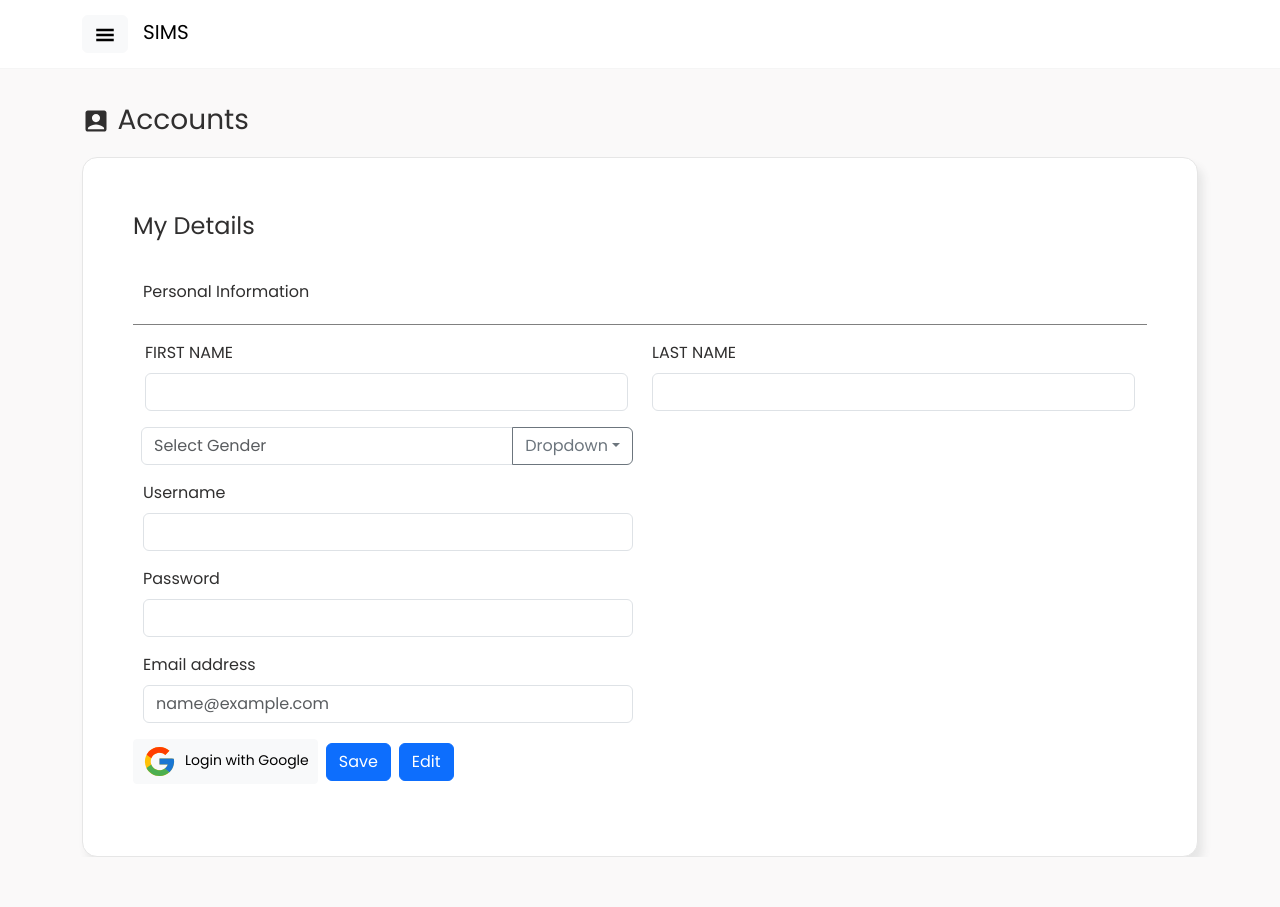
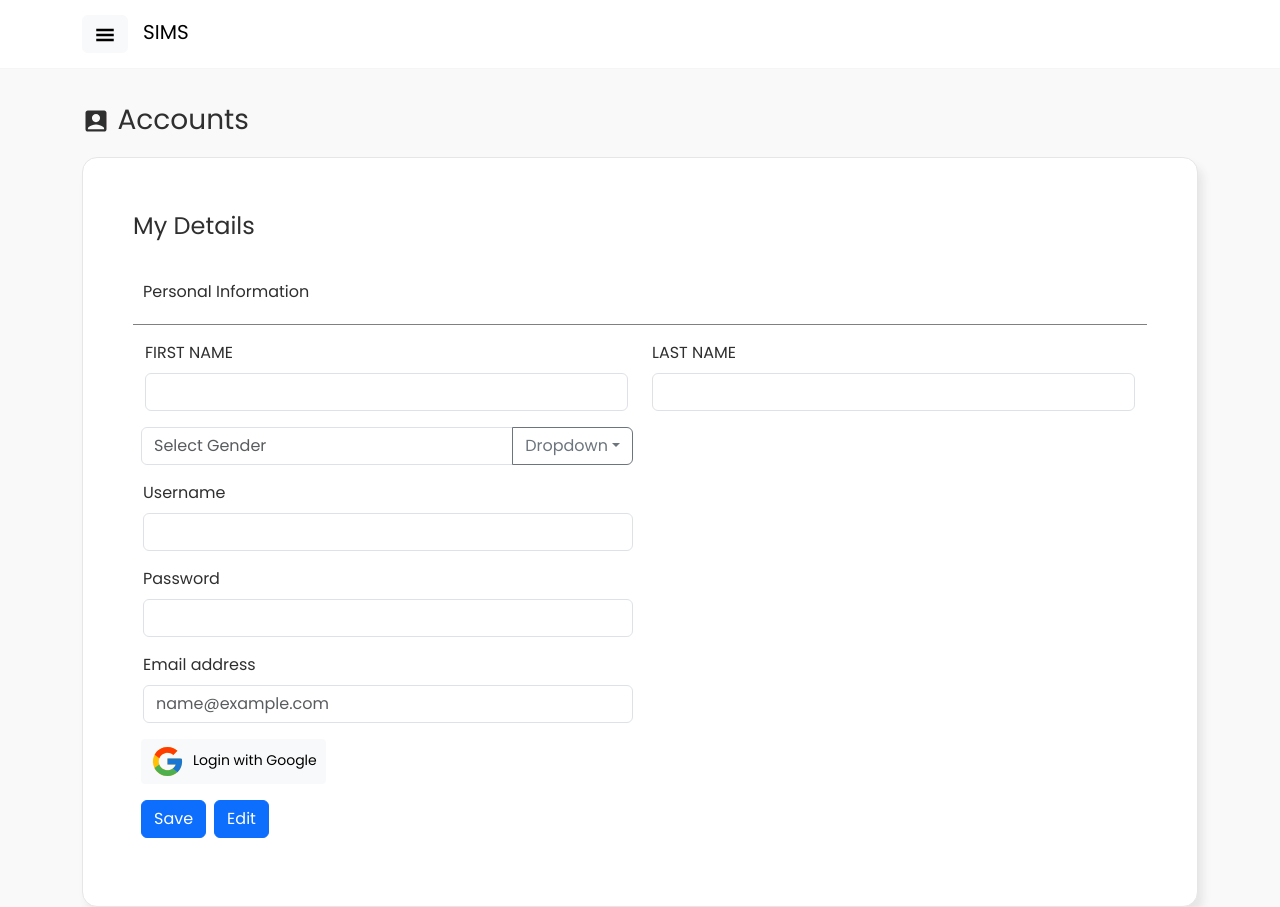
Before and after one commit to MarkRyuo/SalesInventoryManagementSystem_SIMS, a React (Vite) app in the folder client/: page /MyProfile in a window 1280 px wide. Before the commit the page ends 857 px from the top, so only its background shows below. Built offline with nearby package versions, Linux system fonts and the light colour scheme.

Commit message:
Setting up: Login

```diff
--- a/client/src/pages/MyProfile.jsx
+++ b/client/src/pages/MyProfile.jsx
@@ -13,18 +13,20 @@ export const MyProfile = () => {
 
             <p className='fs-3'><span><MdAccountBox /></span> Accounts</p>
 
-            <div className='contentAccount' style={{ border: "1px solid #e6e6e6", height: "700px", padding: 50, boxShadow: "5px 8px 8px #e6e6e6", background: " #ffffff", borderRadius: "15px" }}>
+            <div className='contentAccount' style={{ border: "1px solid #e6e6e6", height: "750px", padding: 50, boxShadow: "5px 8px 8px #e6e6e6", background: " #ffffff", borderRadius: "15px" }}>
                 <p className='fs-4'>My Details</p>
                 <p style={{borderBottom:"1px solid gray", padding: "20px 10px" }}>Personal Information</p>
                 <ProfileComp />
 
-                <Button variant="light" size='sm'>
+                <Button variant="light" size='sm' className='ms-2'>
                     <FcGoogle size={35} className='me-2' />
                     Login with Google
                 </Button>
 
-                <Button variant='primary' className='ms-2'>Save</Button>
-                <Button variant='primary' className='ms-2'>Edit</Button>
+                <div className='mt-3'>
+                    <Button variant='primary' className='ms-2'>Save</Button>
+                    <Button variant='primary' className='ms-2'>Edit</Button>
+                </div>
             </div>
 
         </MainLayout>
```
